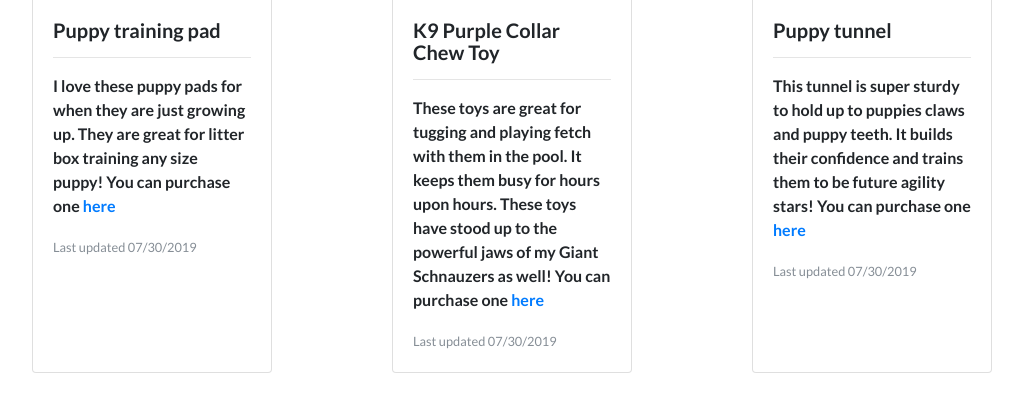
After one commit to nicholasfay/SkylineWebsiteLive, a PHP site: page /productmarketing.php in a window 1280 px wide. The commit adds this page. Shown: the part 1114-1534 px from the top of the page, without its empty margins (128-1151 px from the left). Run offline with PHP 8.4, Linux system fonts and the light colour scheme.

Commit message:
Added product page first iteration

```diff
--- a/css/landing-page.css
+++ b/css/landing-page.css
@@ -205,6 +205,31 @@ td {
   font-weight: 400;
   letter-spacing: 2px;
 }
+
+.product-card{
+  width: 25%;
+}
+
+.product-container{
+  display:flex;
+  justify-content: space-between;
+  width: 75%;
+}
+
+@media screen and (max-width: 850px) {
+  .product-container{
+    flex-direction:column;
+    align-items:center;
+    width: 100%;
+  }
+
+  .product-card{
+    width: 75%;
+    margin-bottom: 1rem;
+  }
+}
+
+
 
 .content-section-a {
   padding: 50px 0;
--- a/footer.php
+++ b/footer.php
@@ -3,6 +3,10 @@
     <ul class="list-inline">
       <li class="list-inline-item">
         <a href="index.php">Skyline Giant Schnauzers</a>
+      </li>
+      <li class="footer-menu-divider list-inline-item">&sdot;</li>
+      <li class="list-inline-item">
+        <a href="productmarketing.php">Product Links</a>
       </li>
       <li class="footer-menu-divider list-inline-item">&sdot;</li>
       <li class="list-inline-item">
--- a/header.php
+++ b/header.php
@@ -1,6 +1,6 @@
 <!-- Navigation -->
 <nav class="navbar navbar-expand-lg navbar-light bg-light fixed-top">
-  <div class="container">
+  <div class="container-fluid w-75">
     <a class="navbar-brand" href="index.php#">Skyline Giant Schnauzers</a>
     <a class="header-black" href="https://www.facebook.com/skylinegiantschnauzers/">
                 <i class="fa fa-facebook fa-fw"></i>
@@ -18,6 +18,9 @@
       <ul class="navbar-nav ml-auto">
           <li class="nav-item">
             <a class="nav-link" href="aboutus.php">About Us</a>
+          </li>
+          <li class="nav-item">
+            <a class="nav-link font-weight-bold" href="productmarketing.php">Trusted Products</a>
           </li>
           <li class="nav-item">
             <a class="nav-link" href="ourdogs.php">Our Dogs</a>
--- /dev/null
+++ b/productmarketing.php
@@ -0,0 +1,115 @@
+<!DOCTYPE html>
+<html lang="en">
+
+  <head>
+
+    <meta charset="utf-8">
+    <meta name="viewport" content="width=device-width, initial-scale=1, shrink-to-fit=no">
+    <meta name="description" content="">
+    <meta name="author" content="">
+
+    <title>Product Marketing - Skyline Giant Schnauzers</title>
+    <link rel='icon' href='./favicon.ico' type='image/x-icon' />
+
+    <!-- Bootstrap core css -->
+    <link href="/js/bootstrap/css/bootstrap.min.css" rel="stylesheet">
+
+    <!-- Custom fonts for this template -->
+    <link href="/js/fontawesome/css/fontawesome.min.css" rel="stylesheet" type="text/css">
+    <link href="https://fonts.googleapis.com/css?family=Lato:300,400,700,300italic,400italic,700italic" rel="stylesheet" type="text/css">
+    <link href="https://fonts.googleapis.com/css?family=Dancing+Script" rel="stylesheet">
+    <link href="https://fonts.googleapis.com/css?family=Josefin+Sans" rel="stylesheet">
+
+    <!-- Custom styles for this template -->
+    <link href="/css/landing-page.css" rel="stylesheet">
+  </head>
+
+  <body>
+
+        <!-- Header -->
+    <?php include "header.php";?>
+    <header class="aboutus-header">
+      <div class="container">
+        <div class="intro-message">
+          <h1>Product Marketing</h1>
+          <hr class="intro-divider">
+          <ul class="list-inline intro-social-buttons">
+            <li class="list-inline-item">
+              <a href="https://www.facebook.com/skylinegiantschnauzers/" class="btn btn-secondary btn-lg">
+                <i class="fa fa-facebook fa-fw"></i>
+                <span class="network-name">Facebook</span>
+              </a>
+            </li>
+            <li class="list-inline-item">
+              <a href="https://www.instagram.com/skyline_giant_schnauzers/" class="btn btn-secondary btn-lg">
+                <i class="fa fa-instagram fa-fw"></i>
+                <span class="network-name">Instagram</span>
+              </a>
+            </li>
+            <li class="list-inline-item">
+              <a href="https://www.youtube.com/user/skylinefay/feed" class="btn btn-secondary btn-lg">
+                <i class="fa fa-youtube-play fa-fw"></i>
+                <span class="network-name">Youtube</span>
+              </a>
+            </li>
+          </ul>
+        </div>
+      </div>
+    </header>
+
+    <!-- Page Content -->
+    <section class="content-section-a bg-color">
+    <h1 class="w-75 ml-auto mr-auto mb-5">Look at some of these great and trusted products below</h1>
+    <hr class="text-secondary w-75"/>
+    <div class="product-container ml-auto mr-auto">
+        <div class="card product-card">
+            <img sizes="(max-width: 200px) 100vw, 200px" data-srcset="https://res.cloudinary.com/djjyxjoz2/image/upload/c_scale,w_467/puppy-training-pad-sale-durable_yzvrs6.jpg 467w"
+                        data-src="https://res.cloudinary.com/djjyxjoz2/image/upload/c_scale,w_467/puppy-training-pad-sale-durable_yzvrs6.jpg"
+                        class="card-img-top lazy" alt="Puppy potty training pad">
+            <div class="card-body">
+                <h5 class="card-title">Puppy training pad</h5>
+                <hr class="text-secondary w-100"/>
+                <p class="card-text">I love these puppy pads for when they are just growing up. They are great for litter box training any size puppy! You can purchase one <a href="https://www.amazon.com/gp/product/B07HHMVRC7/ref=as_li_tl?ie=UTF8&camp=1789&creative=9325&creativeASIN=B07HHMVRC7&linkCode=as2&tag=skyline19-20&linkId=c7adad0b0bf06f082ffe96183c88306a"> here</a></p>
+                <p class="card-text"><small class="text-muted">Last updated 07/30/2019</small></p>
+            </div>
+        </div>
+        <div class="card product-card">
+            <img sizes="(max-width: 200px) 100vw, 200px" data-srcset="
+                        https://res.cloudinary.com/djjyxjoz2/image/upload/c_scale,w_467/dog-toy-pool-durable-tough_sevvao.jpg 467w"
+                        data-src="https://res.cloudinary.com/djjyxjoz2/image/upload/c_scale,w_467/dog-toy-pool-durable-tough_sevvao.jpg"
+                        class="card-img-top lazy" alt="Safe and durable dog toy">
+            <div class="card-body">
+                <h5 class="card-title">K9 Purple Collar Chew Toy</h5>
+                <hr class="text-secondary w-100"/>
+                <p class="card-text">These toys are great for tugging and playing fetch with them in the pool. It keeps them busy for hours upon hours. These toys have stood up to the powerful jaws of my Giant Schnauzers as well! You can purchase one <a href="https://www.amazon.com/gp/product/B075XMN1GH/ref=as_li_tl?ie=UTF8&camp=1789&creative=9325&creativeASIN=B075XMN1GH&linkCode=as2&tag=skyline19-20&linkId=b7511dd36cf9250539fa6dead77542bb"> here</a></p>
+                <p class="card-text"><small class="text-muted">Last updated 07/30/2019</small></p>
+            </div>
+        </div>
+        <div class="card product-card">
+            <img sizes="(max-width: 200px) 100vw, 200px" data-srcset="
+                        https://res.cloudinary.com/djjyxjoz2/image/upload/c_scale,w_467/puppy-tunnel-sale-purchase_hfvy2y.jpg 467w"
+                        data-src="https://res.cloudinary.com/djjyxjoz2/image/upload/c_scale,w_467/giant-schnauzer-stacked-show-quest_jp1ivu.jpg"
+                        class="card-img-top lazy" alt="...">
+            <div class="card-body">
+                <h5 class="card-title">Puppy tunnel</h5>
+                <hr class="text-secondary w-100"/>
+                <p class="card-text">This tunnel is super sturdy to hold up to puppies claws and puppy teeth. It builds their confidence and trains them to be future agility stars! You can purchase one <a href="https://www.amazon.com/gp/product/B01IUQEMJK/ref=as_li_tl?ie=UTF8&camp=1789&creative=9325&creativeASIN=B01IUQEMJK&linkCode=as2&tag=skyline19-20&linkId=efca3c4575c4997f293bfe992ab43eb0"> here</a></p>
+                <p class="card-text"><small class="text-muted">Last updated 07/30/2019</small></p>
+            </div>
+        </div>
+    </div>
+
+    </section>
+
+    <?php include "socialmediabanner.php";?>
+    <?php include "footer.php";?>
+
+    <!-- Bootstrap core JavaScript -->
+    <script src="/js/jquery/jquery.min.js"></script>
+    <script src="/js/popper/popper.min.js"></script>
+    <script src="/js/bootstrap/js/bootstrap.min.js"></script>
+    <script src="https://polyfill.io/v2/polyfill.min.js?features=IntersectionObserver"></script>
+    <script src="/js/lazyload.js"></script>
+  </body>
+
+</html>
```
